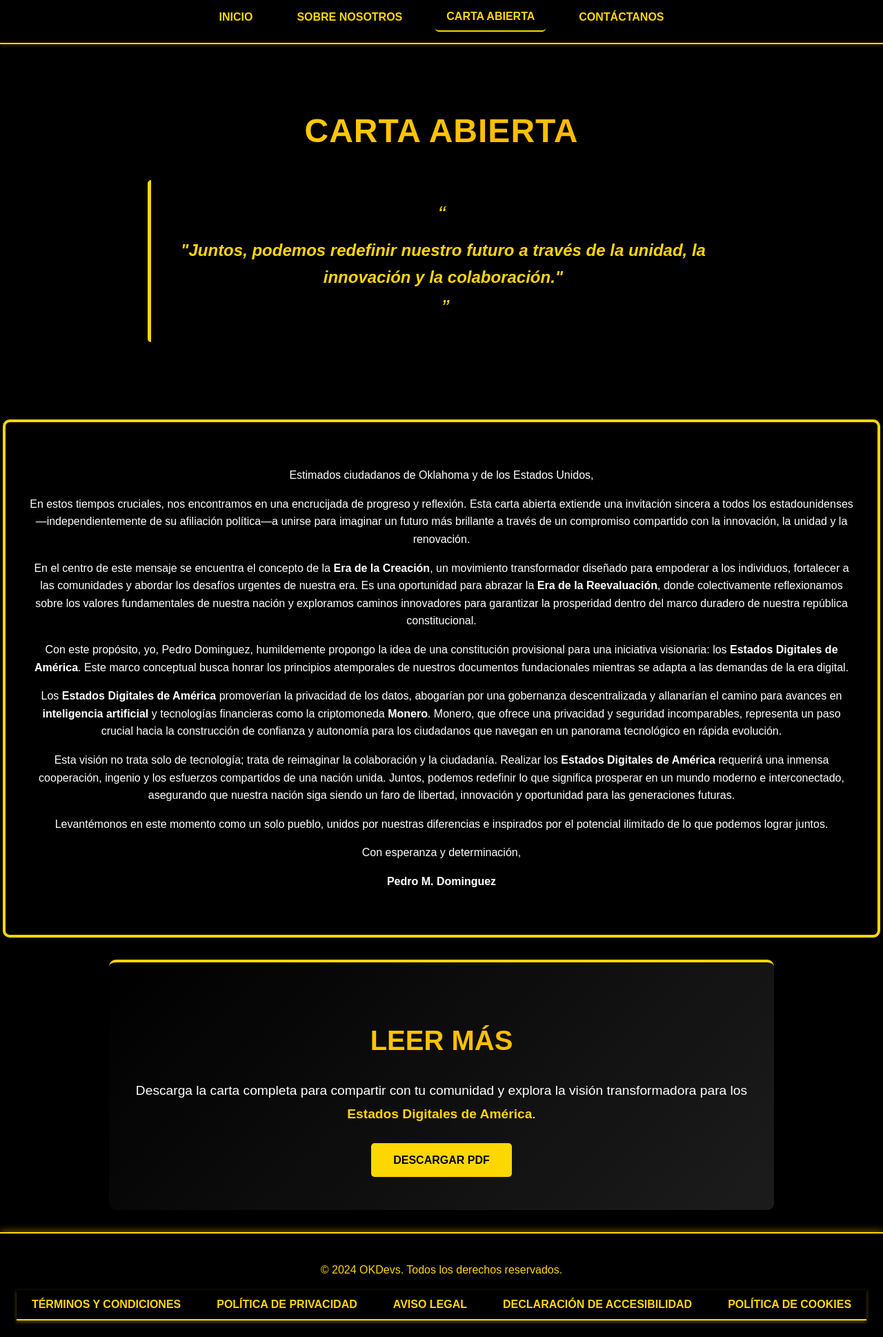
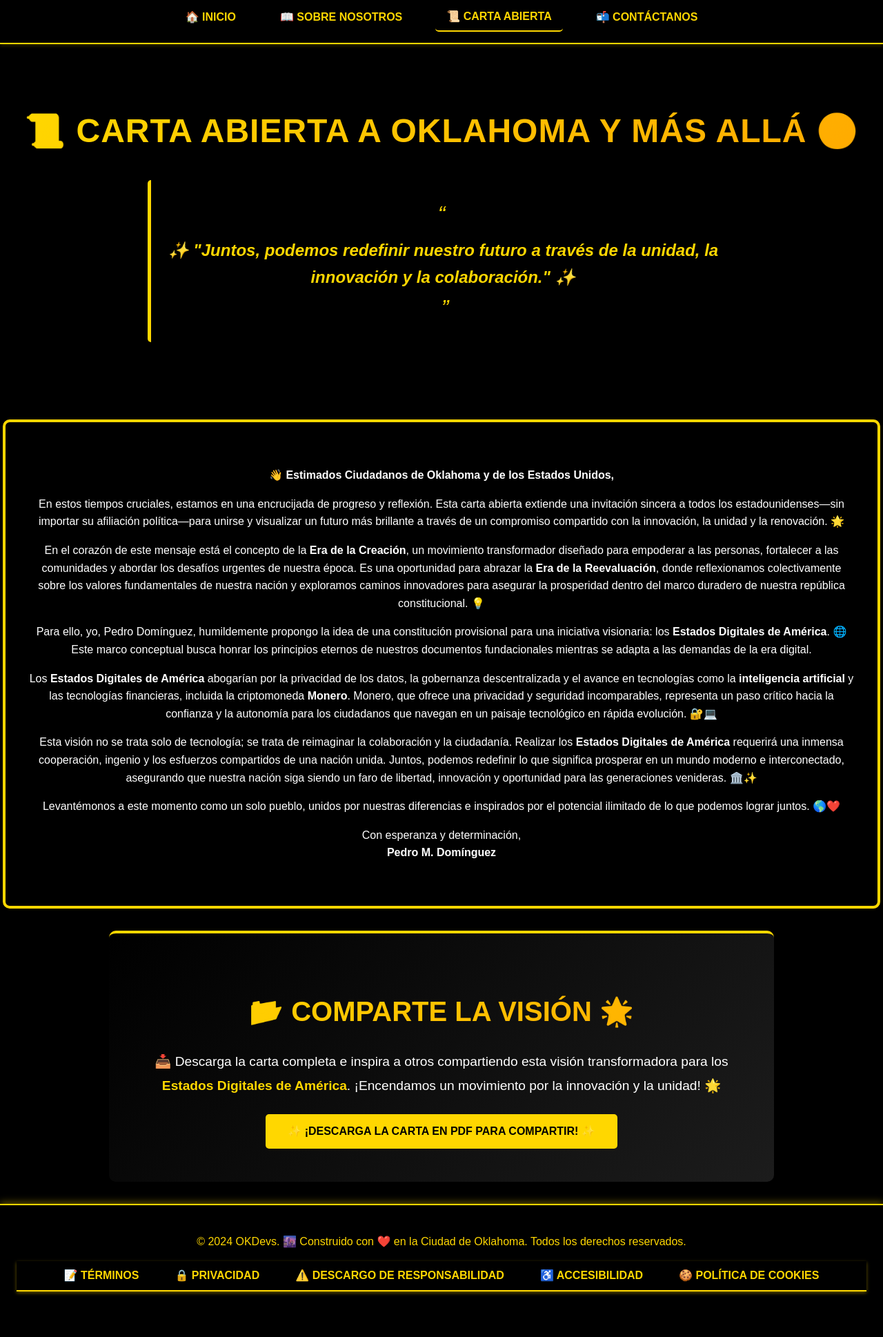
Before and after one commit to xtcedro/okdevs, a plain HTML site: page letter_es.html in a window 1280 px wide. Shown: the part 815-2753 px from the top of the page at 69% size. After the commit the page ends 2711 px from the top, so only its background shows below. Drawn offline with Linux system fonts and the light colour scheme.

Commit message:
Update letter_es.html

```diff
--- a/letter_es.html
+++ b/letter_es.html
@@ -3,7 +3,7 @@
 <head>
     <meta charset="UTF-8">
     <meta name="viewport" content="width=device-width, initial-scale=1.0">
-    <meta name="description" content="Una carta abierta a los ciudadanos de Oklahoma y de los Estados Unidos, imaginando la Era de la Creación y los Estados Digitales de América.">
+    <meta name="description" content="Una carta abierta a los ciudadanos de Oklahoma y los Estados Unidos, imaginando la Era de la Creación y los Estados Digitales de América.">
     <title>Carta Abierta - OKDevs</title>
     <link rel="stylesheet" href="assets/css/style.css">
 </head>
@@ -11,25 +11,25 @@
 <body>
     <!-- Sección de Encabezado -->
     <header>
-        <h1 class="header-title">OKDevs</h1>
+        <h1 class="header-title">🚀 OK Devs 🌟</h1>
         <div class="title-banner">
-            <img src="assets/images/okdevs-banner.png" alt="OKDevs">
+            <img src="assets/images/okdevs-banner.png" alt="OK Devs - Empoderando a los Innovadores de Oklahoma">
         </div>
     </header>
 
-    <!-- Navegación en Escritorio -->
+    <!-- Navegación para Escritorio -->
     <nav class="navbar">
-        <a href="index_es.html">Inicio</a>
-        <a href="about_es.html">Sobre Nosotros</a>
-        <a href="letter_es.html" class="active">Carta Abierta</a>
-        <a href="contact_es.html">Contáctanos</a>
+        <a href="index_es.html">🏠 Inicio</a>
+        <a href="about_es.html">📖 Sobre Nosotros</a>
+        <a href="letter_es.html" class="active">📜 Carta Abierta</a>
+        <a href="contact_es.html">📬 Contáctanos</a>
     </nav>
 
     <!-- Sección Hero -->
     <section class="hero-section">
-        <h1 class="hero-title">Carta Abierta</h1>
+        <h1 class="hero-title">📜 Carta Abierta a Oklahoma y Más Allá 🌎</h1>
         <blockquote class="hero-quote">
-            <em>"Juntos, podemos redefinir nuestro futuro a través de la unidad, la innovación y la colaboración."</em>
+            <em>✨ "Juntos, podemos redefinir nuestro futuro a través de la unidad, la innovación y la colaboración." ✨</em>
         </blockquote>
     </section>
 
@@ -37,51 +37,51 @@
     <main>
         <section class="content-section">
             <p>
-                Estimados ciudadanos de Oklahoma y de los Estados Unidos,
+                👋 <strong>Estimados Ciudadanos de Oklahoma y de los Estados Unidos,</strong>
             </p>
             <p>
-                En estos tiempos cruciales, nos encontramos en una encrucijada de progreso y reflexión. Esta carta abierta extiende una invitación sincera a todos los estadounidenses—independientemente de su afiliación política—a unirse para imaginar un futuro más brillante a través de un compromiso compartido con la innovación, la unidad y la renovación.
+                En estos tiempos cruciales, estamos en una encrucijada de progreso y reflexión. Esta carta abierta extiende una invitación sincera a todos los estadounidenses—sin importar su afiliación política—para unirse y visualizar un futuro más brillante a través de un compromiso compartido con la innovación, la unidad y la renovación. 🌟
             </p>
             <p>
-                En el centro de este mensaje se encuentra el concepto de la <strong>Era de la Creación</strong>, un movimiento transformador diseñado para empoderar a los individuos, fortalecer a las comunidades y abordar los desafíos urgentes de nuestra era. Es una oportunidad para abrazar la <strong>Era de la Reevaluación</strong>, donde colectivamente reflexionamos sobre los valores fundamentales de nuestra nación y exploramos caminos innovadores para garantizar la prosperidad dentro del marco duradero de nuestra república constitucional.
+                En el corazón de este mensaje está el concepto de la <strong>Era de la Creación</strong>, un movimiento transformador diseñado para empoderar a las personas, fortalecer a las comunidades y abordar los desafíos urgentes de nuestra época. Es una oportunidad para abrazar la <strong>Era de la Reevaluación</strong>, donde reflexionamos colectivamente sobre los valores fundamentales de nuestra nación y exploramos caminos innovadores para asegurar la prosperidad dentro del marco duradero de nuestra república constitucional. 💡
             </p>
             <p>
-                Con este propósito, yo, Pedro Dominguez, humildemente propongo la idea de una constitución provisional para una iniciativa visionaria: los <strong>Estados Digitales de América</strong>. Este marco conceptual busca honrar los principios atemporales de nuestros documentos fundacionales mientras se adapta a las demandas de la era digital.
+                Para ello, yo, Pedro Domínguez, humildemente propongo la idea de una constitución provisional para una iniciativa visionaria: los <strong>Estados Digitales de América</strong>. 🌐 Este marco conceptual busca honrar los principios eternos de nuestros documentos fundacionales mientras se adapta a las demandas de la era digital.
             </p>
             <p>
-                Los <strong>Estados Digitales de América</strong> promoverían la privacidad de los datos, abogarían por una gobernanza descentralizada y allanarían el camino para avances en <strong>inteligencia artificial</strong> y tecnologías financieras como la criptomoneda <strong>Monero</strong>. Monero, que ofrece una privacidad y seguridad incomparables, representa un paso crucial hacia la construcción de confianza y autonomía para los ciudadanos que navegan en un panorama tecnológico en rápida evolución.
+                Los <strong>Estados Digitales de América</strong> abogarían por la privacidad de los datos, la gobernanza descentralizada y el avance en tecnologías como la <strong>inteligencia artificial</strong> y las tecnologías financieras, incluida la criptomoneda <strong>Monero</strong>. Monero, que ofrece una privacidad y seguridad incomparables, representa un paso crítico hacia la confianza y la autonomía para los ciudadanos que navegan en un paisaje tecnológico en rápida evolución. 🔐💻
             </p>
             <p>
-                Esta visión no trata solo de tecnología; trata de reimaginar la colaboración y la ciudadanía. Realizar los <strong>Estados Digitales de América</strong> requerirá una inmensa cooperación, ingenio y los esfuerzos compartidos de una nación unida. Juntos, podemos redefinir lo que significa prosperar en un mundo moderno e interconectado, asegurando que nuestra nación siga siendo un faro de libertad, innovación y oportunidad para las generaciones futuras.
+                Esta visión no se trata solo de tecnología; se trata de reimaginar la colaboración y la ciudadanía. Realizar los <strong>Estados Digitales de América</strong> requerirá una inmensa cooperación, ingenio y los esfuerzos compartidos de una nación unida. Juntos, podemos redefinir lo que significa prosperar en un mundo moderno e interconectado, asegurando que nuestra nación siga siendo un faro de libertad, innovación y oportunidad para las generaciones venideras. 🏛️✨
             </p>
             <p>
-                Levantémonos en este momento como un solo pueblo, unidos por nuestras diferencias e inspirados por el potencial ilimitado de lo que podemos lograr juntos.
+                Levantémonos a este momento como un solo pueblo, unidos por nuestras diferencias e inspirados por el potencial ilimitado de lo que podemos lograr juntos. 🌎❤️
             </p>
             <p>
-                Con esperanza y determinación,
+                Con esperanza y determinación, <br>
+                <strong>Pedro M. Domínguez</strong>
             </p>
-            <p><strong>Pedro M. Dominguez</strong></p>
         </section>
 
         <!-- Sección de Llamado a la Acción -->
         <section class="call-to-action-section">
-            <h2>Leer Más</h2>
+            <h2>📂 Comparte la Visión 🌟</h2>
             <p>
-                Descarga la carta completa para compartir con tu comunidad y explora la visión transformadora para los <strong>Estados Digitales de América</strong>.
+                📥 Descarga la carta completa e inspira a otros compartiendo esta visión transformadora para los <strong>Estados Digitales de América</strong>. ¡Encendamos un movimiento por la innovación y la unidad! 🌟
             </p>
-            <a href="assets/pdfs/letter1_es.pdf" class="cta-button">Descargar PDF</a>
+            <a href="assets/pdfs/letter1.pdf" class="cta-button">✨ ¡Descarga la Carta en PDF para Compartir! ✨</a>
         </section>
     </main>
 
     <!-- Pie de Página -->
     <footer>
-        <p>&copy; 2024 OKDevs. Todos los derechos reservados.</p>
+        <p>© 2024 OKDevs. 🌆 Construido con ❤️ en la Ciudad de Oklahoma. Todos los derechos reservados.</p>
         <nav class="legal-links">
-            <a href="legal/terms_es.html">Términos y Condiciones</a>
-            <a href="legal/privacy_es.html">Política de Privacidad</a>
-            <a href="legal/disclaimer_es.html">Aviso Legal</a>
-            <a href="legal/accessibility_es.html">Declaración de Accesibilidad</a>
-            <a href="legal/cookies_es.html">Política de Cookies</a>
+            <a href="legal/terms_es.html">📝 Términos</a>
+            <a href="legal/privacy_es.html">🔒 Privacidad</a>
+            <a href="legal/disclaimer_es.html">⚠️ Descargo de Responsabilidad</a>
+            <a href="legal/accessibility_es.html">♿ Accesibilidad</a>
+            <a href="legal/cookies_es.html">🍪 Política de Cookies</a>
         </nav>
     </footer>
 </body>
```
